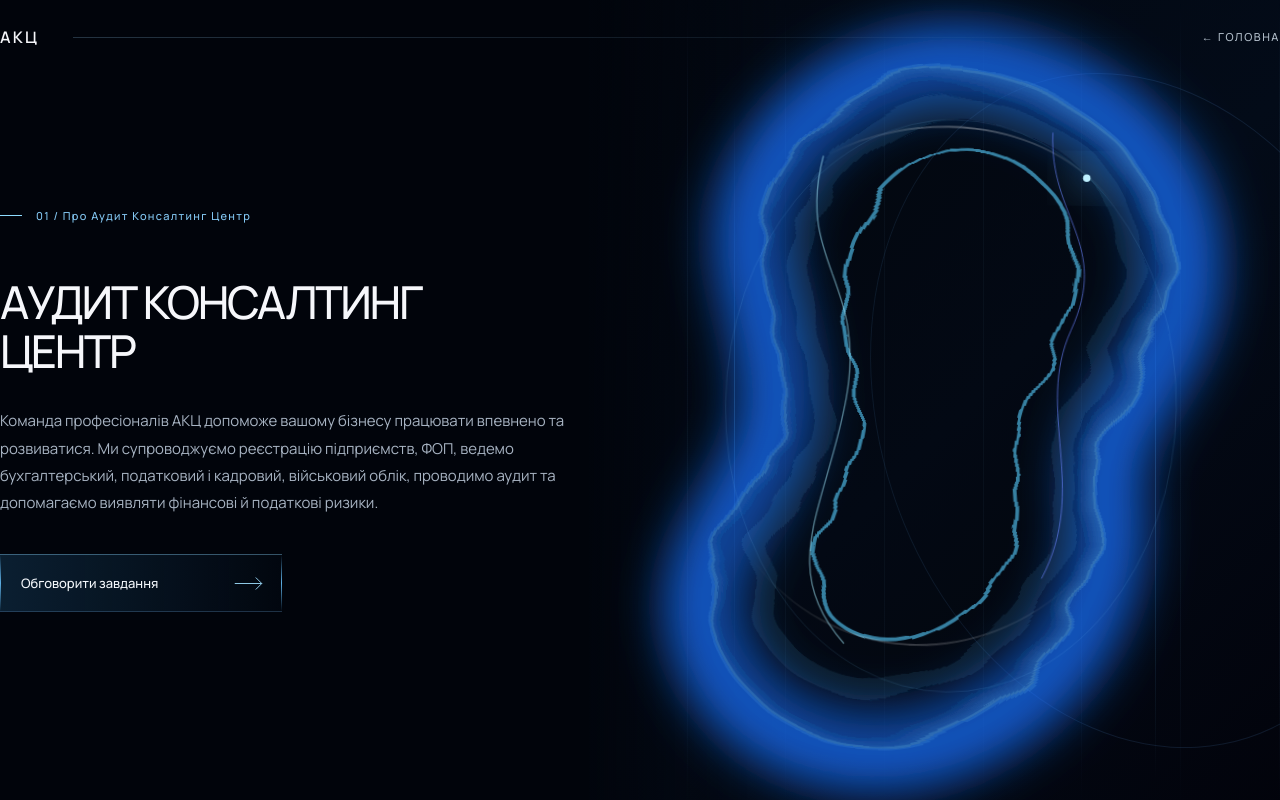
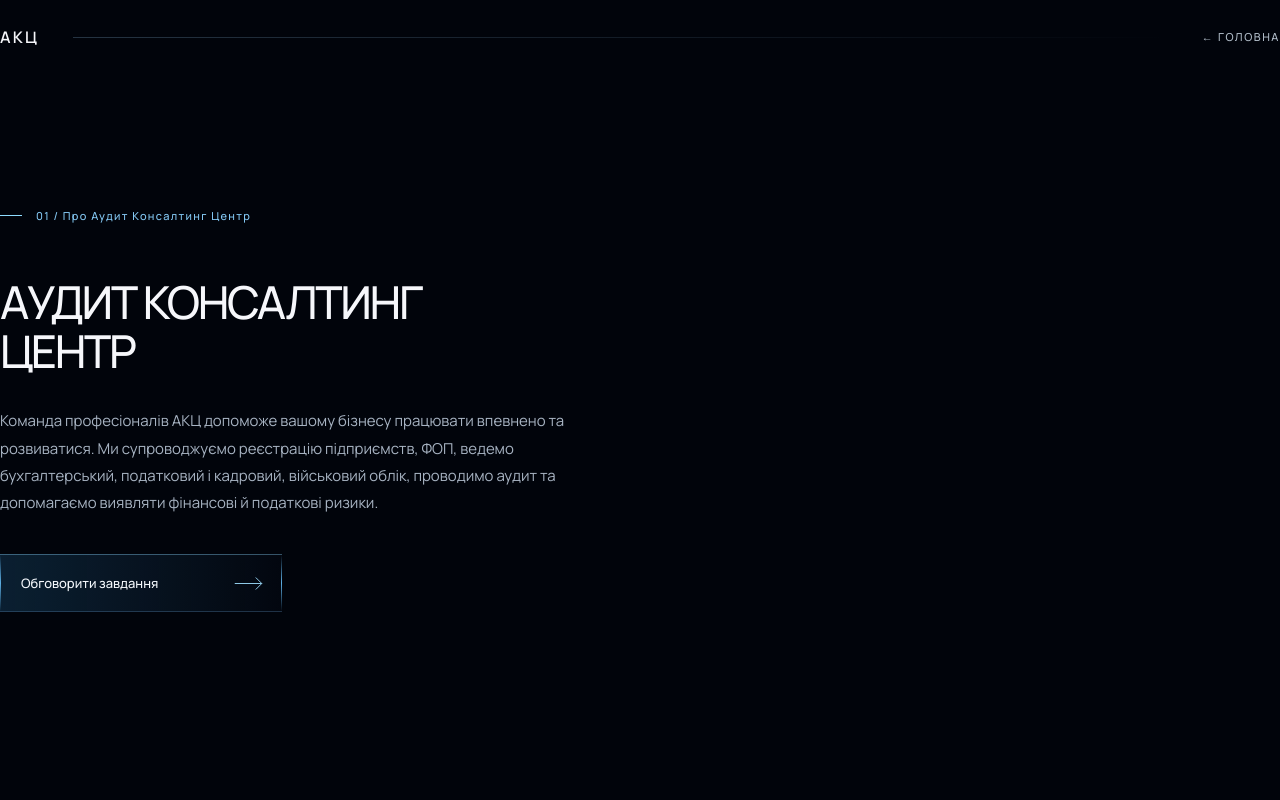
Before and after one commit to dnagorna3817-spec/website_akc_main, a Next.js app: page /about in a window 1280 px wide. Shown: the top 800 px of the page. Built offline with nearby package versions, Linux system fonts and the light colour scheme.

Commit message:
Remove About hero right sculpture

```diff
--- a/app/about/page.tsx
+++ b/app/about/page.tsx
@@ -403,11 +403,6 @@ function AboutPage() {
           </p>
           <DiscussButton />
         </div>
-        <div className="hero__stage">
-          <span className="hero__axis hero__axis--one" />
-          <span className="hero__axis hero__axis--two" />
-          <GlassSculpture />
-        </div>
       </section>
 
       <section className="manifesto" data-enter>
```
